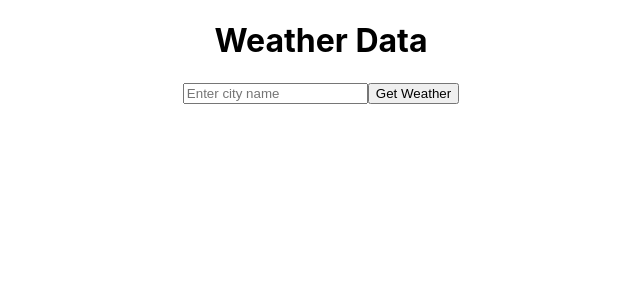
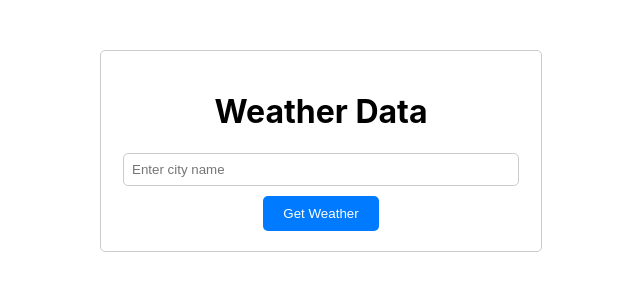
Before and after one commit to tanishqshek/WeatherApp, a React (Create React App) app in the folder frontend/: page / in a window 1280 px wide. Shown: the top 300 px of the page, without its empty margins (319-959 px from the left). Built offline with nearby package versions, Linux system fonts and the light colour scheme.

Commit message:
Added CSS

```diff
--- a/frontend/src/App.js
+++ b/frontend/src/App.js
@@ -1,5 +1,5 @@
 import './App.css';
-import Home from './frontend/home'
+import Home from './home'
 
 function App() {
   return (
--- /dev/null
+++ b/frontend/src/home.css
@@ -0,0 +1,43 @@
+.weather-container {
+  max-width: 400px;
+  margin: auto;
+  padding: 20px;
+  border: 1px solid #ccc;
+  border-radius: 5px;
+  text-align: center;
+  margin-top: 50px;
+}
+
+.city-input {
+  width: calc(100% - 22px);
+  margin-bottom: 10px;
+  padding: 8px;
+  border: 1px solid #ccc;
+  border-radius: 5px;
+}
+
+.get-weather-btn {
+  background-color: #007bff;
+  color: #fff;
+  border: none;
+  border-radius: 5px;
+  padding: 10px 20px;
+  cursor: pointer;
+}
+
+.get-weather-btn:hover {
+  background-color: #0056b3;
+}
+
+.error-msg {
+  color: red;
+  margin-top: 10px;
+}
+
+.weather-info {
+  margin-top: 20px;
+}
+
+.weather-info h2 {
+  margin-bottom: 10px;
+}
--- a/frontend/src/frontend/home.js
+++ b/frontend/src/home.js
@@ -1,6 +1,7 @@
 import React, {
     useState
 } from 'react';
+import './home.css';
 
 const Home = () => {
         const [cityName, setCityName] = useState('');
@@ -35,30 +36,29 @@ const Home = () => {
         }
 
         return (
-            <div>
+            <div className="weather-container">
               <h1>Weather Data</h1>
               <input
+                className="city-input"
                 type="text"
                 placeholder="Enter city name"
                 value={cityName}
                 onChange={handleInputChange} />
-
-                <button type="text" onClick = {handleSubmitEvent}>Get Weather</button>
-              {<br/>}
-              {error && <p>{error}</p>}
-
+              <button className="get-weather-btn" onClick={handleSubmitEvent}>Get Weather</button>
+              <br />
+              {error && <p className="error-msg">{error}</p>}
               {isLoading ? (
                 <h2>Loading...</h2>
               ) : dataLoaded && weather ? (
-                    <div>
+                <div className="weather-info">
                   <h2>City: {weather.city}</h2>
-                        <h2>Temperature: {weather.temperature}</h2>
+                  <h2>Temperature: {weather.temperature}°C</h2>
                   <h2>Description: {weather.description}</h2>
                 </div>
-                ) : null }
-
+              ) : null}
             </div>
           );
+
 
         };
 
```
Also changed, not shown: 1 other file (tests, documents, lock files or other folders). Lines whose indentation alone changed are shown as unchanged.
